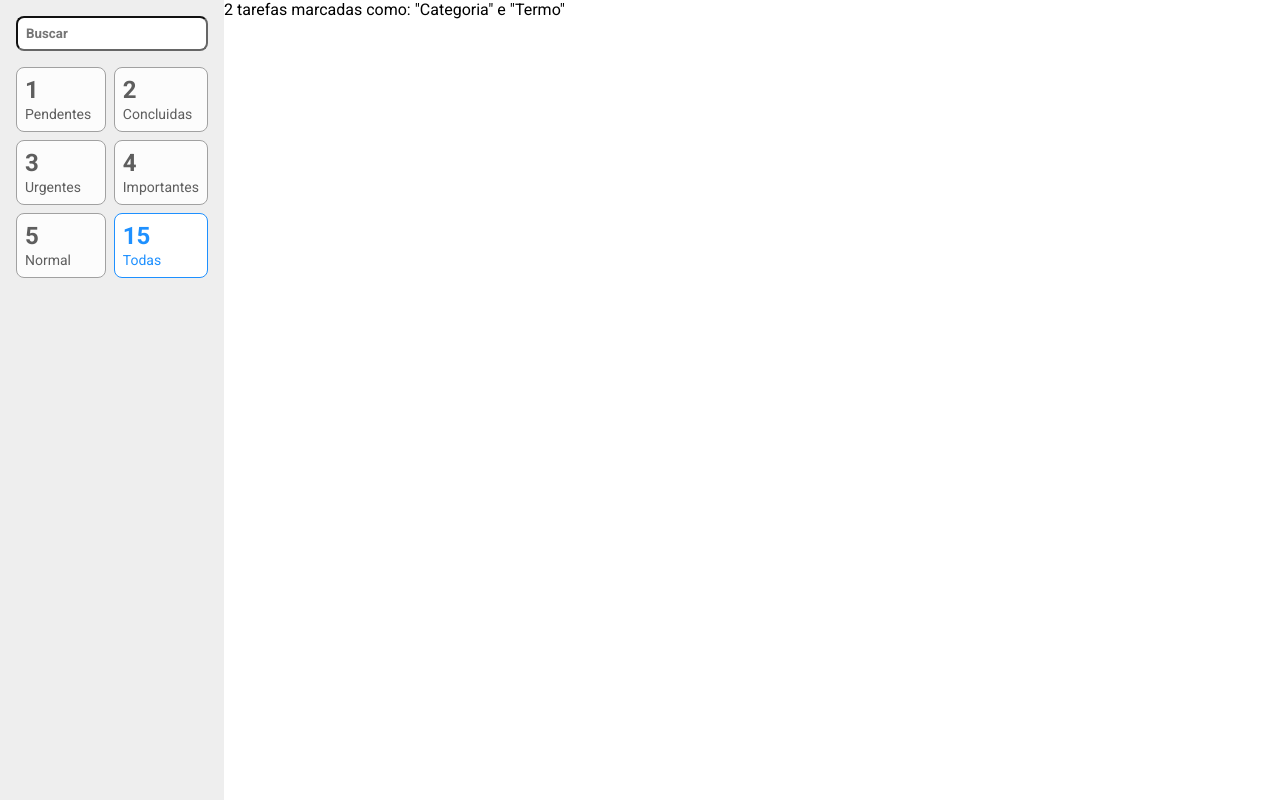
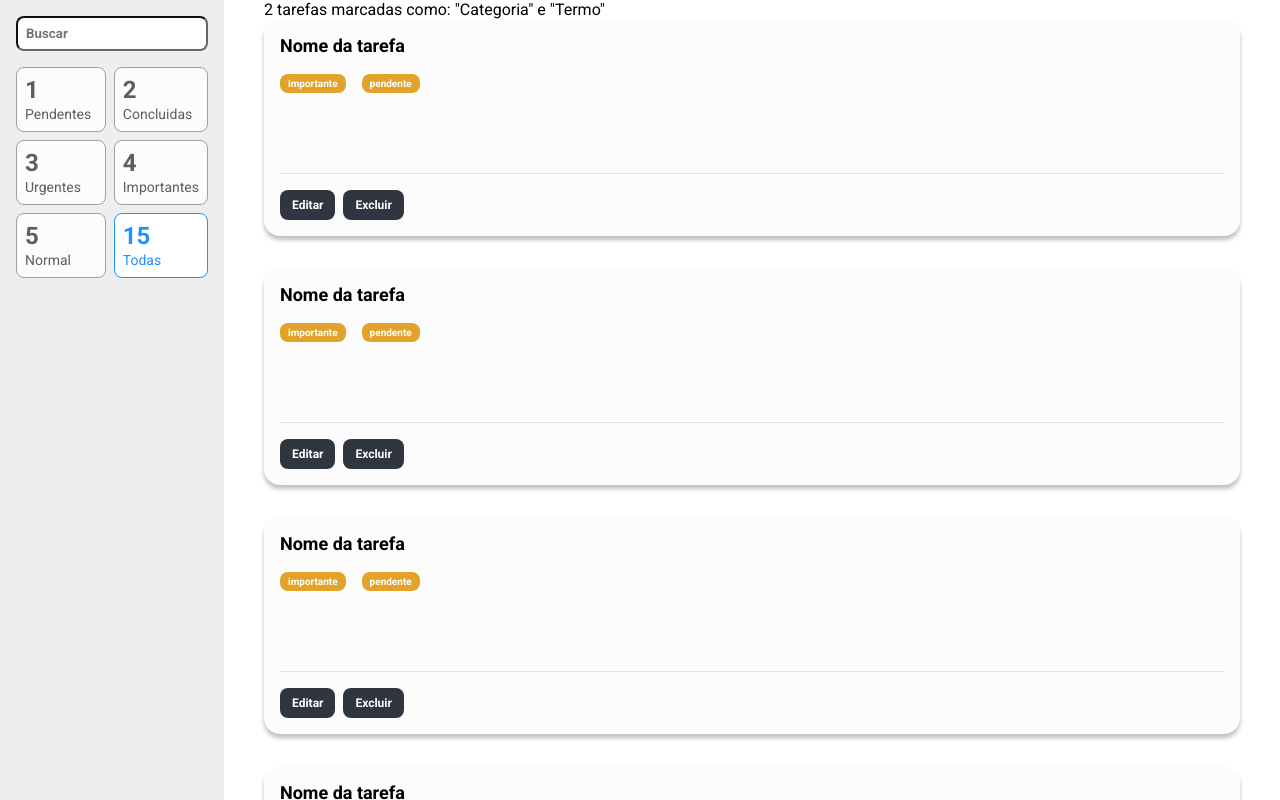
Before and after one commit to BrunoOliveira16/lista-de-tarefas-react, a React (Create React App) app: page / in a window 1280 px wide. Built offline with nearby package versions, Linux system fonts and the light colour scheme.

Commit message:
:sparkles: feat: criado card de tarefas e estilo

```diff
--- a/public/index.html
+++ b/public/index.html
@@ -6,7 +6,7 @@
     <title>Lista de Tarefas</title>
     <link rel="preconnect" href="https://fonts.googleapis.com">
     <link rel="preconnect" href="https://fonts.gstatic.com" crossorigin>
-    <link href="https://fonts.googleapis.com/css2?family=Roboto:ital,wght@0,400;0,700;1,700&display=swap" rel="stylesheet">
+    <link href="https://fonts.googleapis.com/css2?family=Roboto+Mono&family=Roboto:ital,wght@0,400;0,700;1,700&display=swap" rel="stylesheet">
   </head>
   <body>
     <noscript>You need to enable JavaScript to run this app.</noscript>
--- /dev/null
+++ b/src/components/Task/index.tsx
@@ -0,0 +1,18 @@
+import { S } from './styles'
+
+const Task = () => {
+  return (
+    <S.Card>
+      <S.Title>Nome da tarefa</S.Title>
+      <S.Tag>importante</S.Tag>
+      <S.Tag>pendente</S.Tag>
+      <S.Description />
+      <S.ActionBar>
+        <S.Button>Editar</S.Button>
+        <S.Button>Excluir</S.Button>
+      </S.ActionBar>
+    </S.Card>
+  )
+}
+
+export default Task
--- /dev/null
+++ b/src/components/Task/styles.ts
@@ -0,0 +1,54 @@
+import styled from 'styled-components'
+
+export const S = {
+  Card: styled.div`
+    background-color: #fcfcfc;
+    box-shadow: 0px 4px 4px rgba(0, 0, 0, 0.25);
+    padding: 16px;
+    margin-bottom: 32px;
+    border-radius: 16px;
+  `,
+  Title: styled.h3`
+    font-size: 18px;
+    font-weight: bold;
+    margin-bottom: 16px;
+  `,
+  Tag: styled.span`
+    padding: 4px 8px;
+    color: #fff;
+    font-size: 10px;
+    font-weight: bold;
+    background-color: #e1a32a;
+    border-radius: 8px;
+    margin-right: 16px;
+    display: inline-block;
+  `,
+  Description: styled.textarea`
+    color: #8b8b8b;
+    font-size: 14px;
+    line-height: 24px;
+    font-family: 'Roboto Mono', monospace;
+    display: block;
+    width: 100%;
+    margin-top: 16px;
+    margin-bottom: 16px;
+    resize: none;
+    border: none;
+    background-color: transparent;
+  `,
+  ActionBar: styled.div`
+    border-top: 1px solid rgba(0, 0, 0, 0.1);
+    padding-top: 16px;
+  `,
+  Button: styled.button`
+    color: #fff;
+    font-size: 12px;
+    font-weight: bold;
+    padding: 8px 12px;
+    border: none;
+    cursor: pointer;
+    background-color: #2f3640;
+    border-radius: 8px;
+    margin-right: 8px;
+  `
+}
--- a/src/containers/TasksList/index.tsx
+++ b/src/containers/TasksList/index.tsx
@@ -1,8 +1,25 @@
+import Task from '../../components/Task'
+import { S } from './styles'
+
 const TasksList = () => {
   return (
-    <main>
+    <S.Container>
       <p>2 tarefas marcadas como: &quot;Categoria&quot; e &quot;Termo&quot;</p>
-    </main>
+      <ul>
+        <li>
+          <Task />
+        </li>
+        <li>
+          <Task />
+        </li>
+        <li>
+          <Task />
+        </li>
+        <li>
+          <Task />
+        </li>
+      </ul>
+    </S.Container>
   )
 }
 
--- /dev/null
+++ b/src/containers/TasksList/styles.ts
@@ -0,0 +1,9 @@
+import styled from 'styled-components'
+
+export const S = {
+  Container: styled.main`
+    height: 100vh;
+    overflow-y: scroll;
+    padding: 0 40px;
+  `
+}
--- a/src/styles/index.ts
+++ b/src/styles/index.ts
@@ -6,6 +6,7 @@ const GlobalStyle = createGlobalStyle`
         padding: 0;
         box-sizing: border-box;
         font-family: 'Roboto', sans-serif;
+        list-style: none;
     }
 `
 
```
